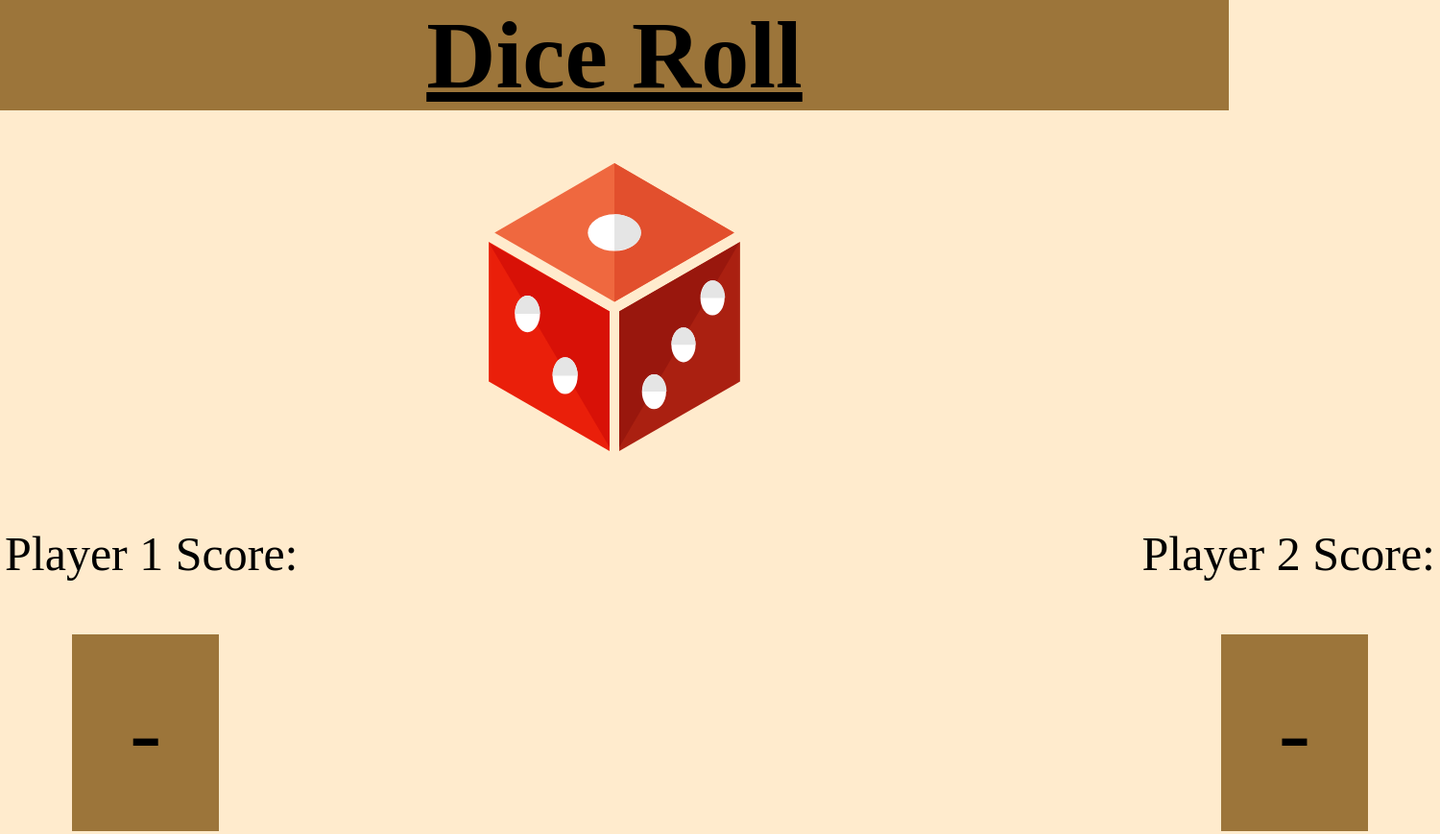
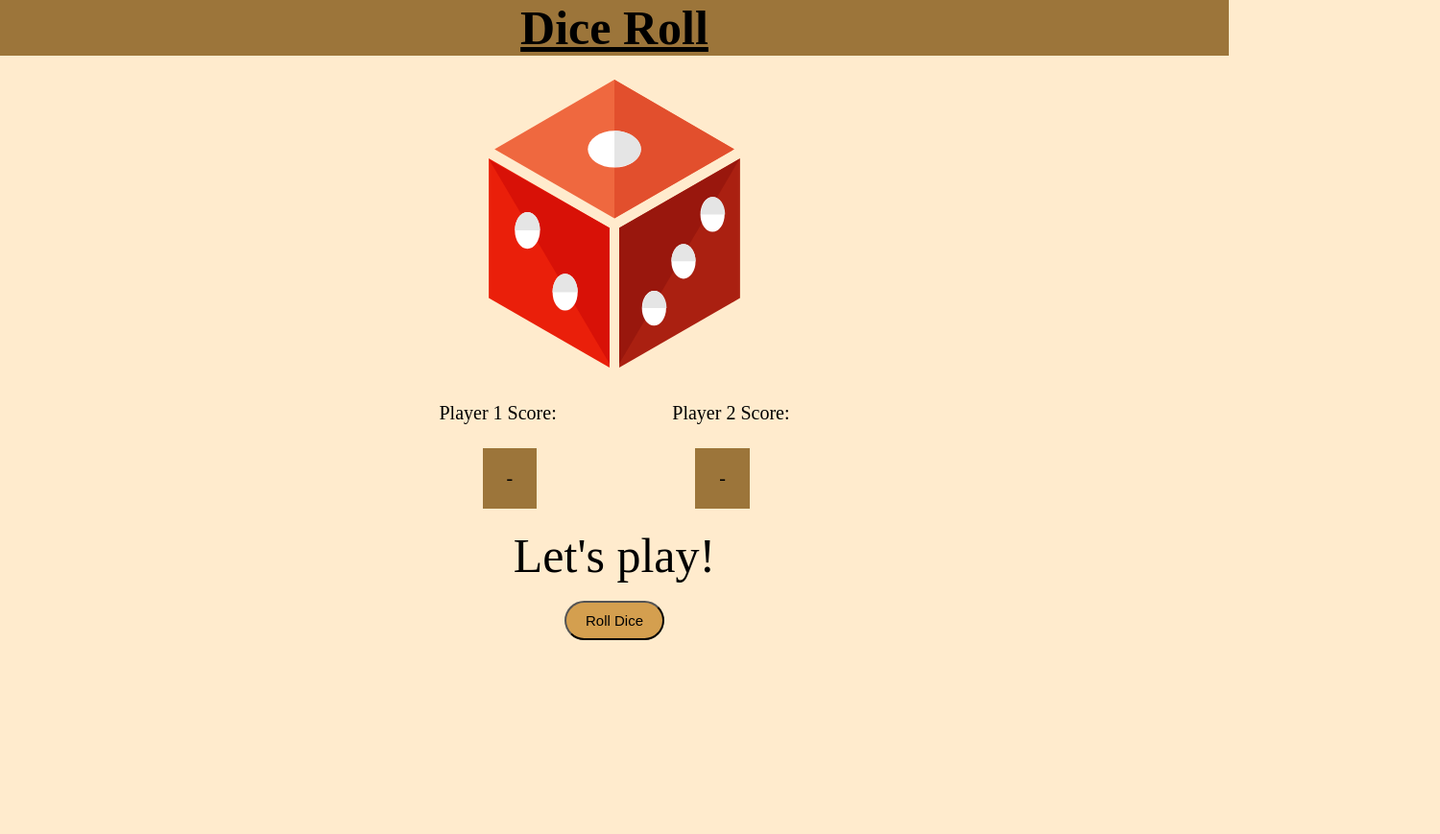
Before and after one commit to Tselate/Dicegame-Js, a plain HTML site: page index.html in a window 1280 px wide. Shown: the top 869 px of the page at 96% size, 1500 px wide, since content can reach past the window. After the commit the page ends 800 px from the top, so only its background shows below. Drawn offline with Linux system fonts and the light colour scheme.

Commit message:
Css clean up

```diff
--- a/index.html
+++ b/index.html
@@ -22,8 +22,8 @@
 
 
    <div class="mainImage">
-        <div id="diceImage">
-            <iframe src="https://giphy.com/embed/3ohjUS2N88LGAjLypO" width="480" height="360" frameBorder="0" class="giphy-embed" allowFullScreen></iframe><p><a href="https://giphy.com/gifs/heyarnold-hey-arnold-nicksplat-3ohjUS2N88LGAjLypO"></a></p>
+        <div id="diceImage" class="diceGif">
+            <iframe src="https://giphy.com/embed/3ohjUS2N88LGAjLypO" width="280" height="160" frameBorder="0" class="giphy-embed" allowFullScreen></iframe><p><a href="https://giphy.com/gifs/heyarnold-hey-arnold-nicksplat-3ohjUS2N88LGAjLypO"></a></p>
         </div>
         <span id="letsPlay" class="play">Let's play!</span><br></br>
    </div>
--- a/style.css
+++ b/style.css
@@ -8,55 +8,54 @@ body {
 }
 
 h1 {
-    font-size: 100px;
+    font-size: 50px;
     text-decoration: underline;
     background-color: rgb(156, 117, 58);
 }
 
 h2 {
-    font-size: 75px;
-    margin: 55px;
+    font-size: 25px;
+    margin: 25px;
 }
 
 .container {
     display: flex;
-    width: 1500px;
-    margin: 50px auto;
+    width: 375px;
+    margin: 20px auto;
     justify-content: space-between;
 }
 
 .player1scoredBoard,
 .player2scoredBoard  {
-    font-size: 50px;
+    font-size: 20px;
     padding: 5px;
 }
 
 .player1Dice,
 .player2Dice {
-    font-size: 100px;
+    font-size: 20px;
     text-align: center;
     background-color: rgb(156, 117, 58);
-    padding: 45px 60px ;
-    margin-left: 75px;
-    margin-right: 75px;
+    padding: 20px 25px ;
+    margin-left: 50px;
+    margin-right: 115px;
+}
+
+img.diceImage {
+    max-width: 50%;
 }
 
 #diceImage {
     margin-top: 150px;
-    max-width: 30%;
     margin: 0 auto;
     display: none;
 }
 
 button {
     background-color: rgb(212, 159, 79);
-    font-size: 50px;
-    padding: 35px 55px;
+    font-size: 15px;
+    padding: 10px 20px;
     border-radius: 105px;
-}
-
-.rollDice {
-    margin-top: 10px;
 }
 
 .reset {
@@ -64,5 +63,5 @@ button {
 }
 
 .play {
-    font-size: 100px;
+    font-size: 50px;
 }
```
Also changed, not shown: 1 other file.
